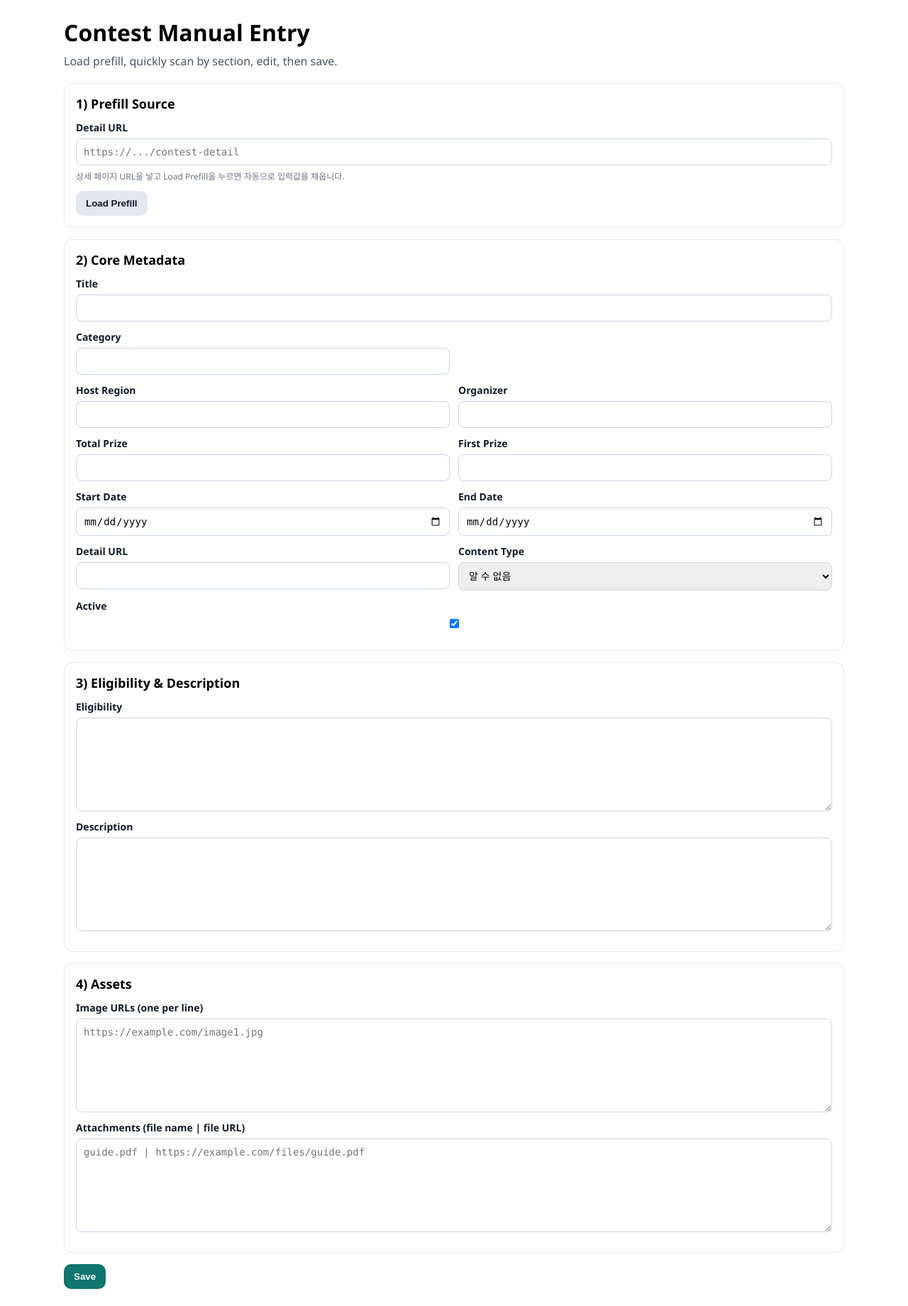
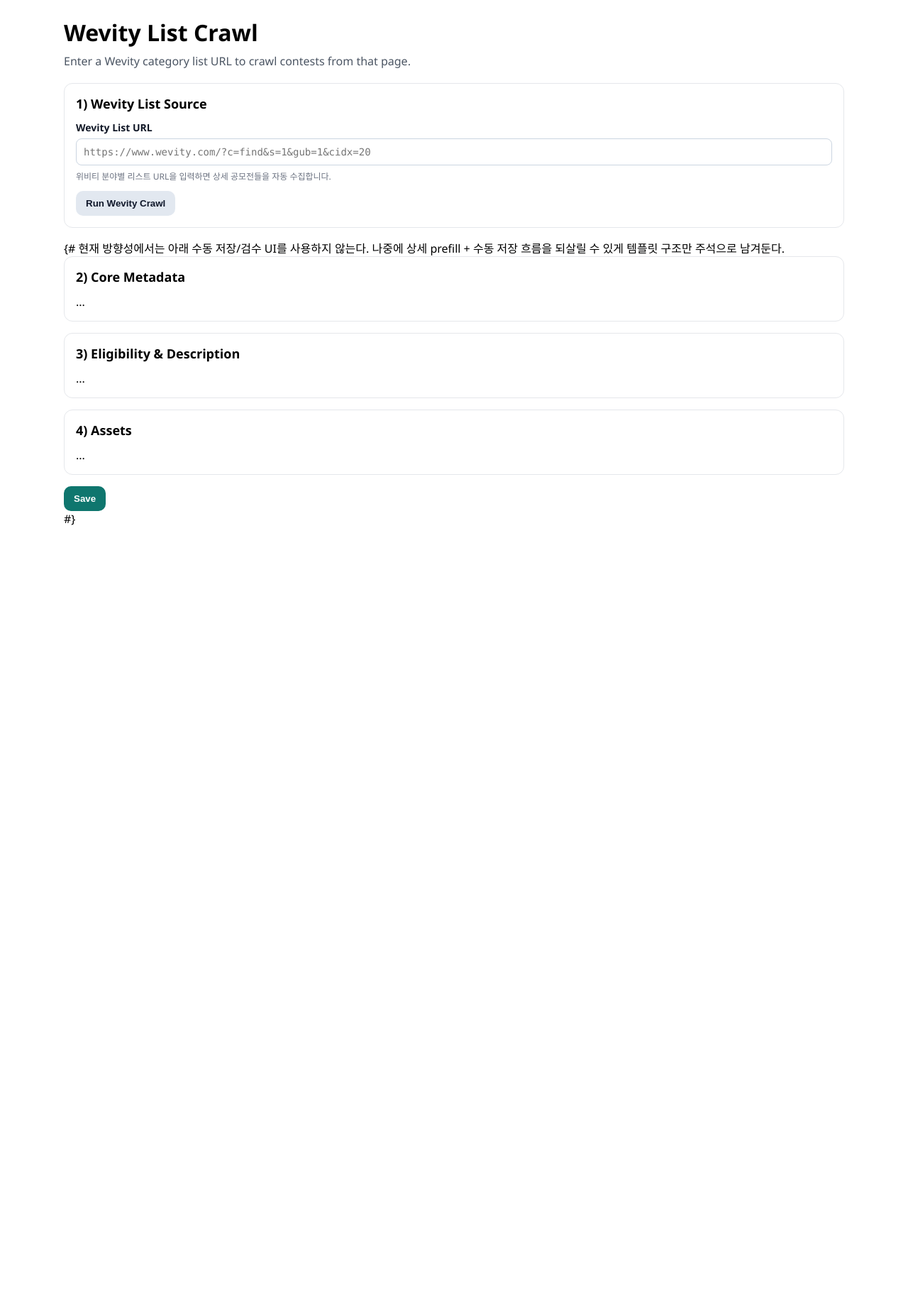
Before and after one commit to ContestCrawler/contestcrawlerpjt, a Django app: page /contests/create/ in a window 1280 px wide. Shown: the whole page at 71% size. After the commit the page ends 740 px from the top, so only its background shows below. Run offline with Django 5.2, Linux system fonts and the light colour scheme; parts of the project's set-up code (start-up, migrations or seed data) failed here and were passed over.

Commit message:
fix: create 화면을 위비티 리스트 크롤링 기준으로 form, view, create 정리

```diff
--- a/contests/forms.py
+++ b/contests/forms.py
@@ -4,25 +4,19 @@
 
 
 class ContestCreateForm(forms.ModelForm):
-    # source_url은 DB에 저장되는 Contest 필드가 아니다.
-    # create 화면에서 "어느 상세 페이지를 크롤링할지" 입력받기 위한 임시 폼 필드다.
     source_url = forms.URLField(
         required=False,
-        label="Prefill URL",
-        widget=forms.URLInput(attrs={"placeholder": "https://.../contest-detail"}),
-        help_text="상세 페이지 URL을 넣고 Load Prefill을 누르면 자동으로 입력값을 채웁니다.",
+        label="Wevity List URL",
+        widget=forms.URLInput(attrs={"placeholder": "https://www.wevity.com/?c=find&s=1&gub=1&cidx=20"}),
+        help_text="위비티 분야별 리스트 URL을 입력하면 상세 공모전들을 자동 수집합니다.",
     )
 
-    # image_urls 역시 Contest 모델 필드는 아니다.
-    # 사용자가 확인/수정한 뒤 저장하면 contest_writer.save_assets()가 ContestImage로 저장한다.
     image_urls = forms.CharField(
         required=False,
         widget=forms.Textarea(attrs={"rows": 4, "placeholder": "https://example.com/image1.jpg"}),
-        help_text="이미지 URL을 한 줄에 하나씩 입력하세요.",
+        help_text="이미지 URL은 한 줄에 하나씩 입력하세요.",
     )
 
-    # 첨부파일도 ContestAttachment 별도 테이블로 저장되므로 textarea 보조 필드로 받는다.
-    # 한 줄 형식은 "파일명 | URL"이고, 파일명이 없으면 URL만 넣어도 처리된다.
     attachment_lines = forms.CharField(
         required=False,
         widget=forms.Textarea(
@@ -33,8 +27,6 @@
 
     class Meta:
         model = Contest
-        # 실제 Contest 모델에 저장되는 필드들이다.
-        # source_url/image_urls/attachment_lines는 위에서 정의한 보조 필드라 여기에 넣지 않는다.
         fields = [
             "title",
             "eligibility",
@@ -50,8 +42,6 @@
             "detail_url",
             "content_type",
         ]
-        # 날짜 필드는 브라우저 date picker를 쓰게 하고,
-        # 긴 텍스트 필드는 textarea 높이를 조금 넉넉하게 잡는다.
         widgets = {
             "start_date": forms.DateInput(attrs={"type": "date"}),
             "end_date": forms.DateInput(attrs={"type": "date"}),
--- a/contests/views.py
+++ b/contests/views.py
@@ -2,25 +2,15 @@
 from django.shortcuts import redirect, render
 
 from .forms import ContestCreateForm
-from .services.contest_writer import save_assets
-from .services.prefill import build_prefill_data
+from .services.crawler import crawl_wevity_list_page
+from .services.prefill import is_wevity_list_url
 
 
 def create_contest(request):
-    if request.method == "POST":
-        form = ContestCreateForm(request.POST)
-        if form.is_valid():
-            contest = form.save()
-            save_assets(
-                contest=contest,
-                image_urls_text=form.cleaned_data["image_urls"],
-                attachment_lines_text=form.cleaned_data["attachment_lines"],
-            )
-            messages.success(request, "Contest has been saved.")
-            return redirect("contests:create")
-    else:
-        form = ContestCreateForm()
-
+    # 현재 create 화면은 수동 입력 화면이라기보다
+    # "위비티 리스트 URL을 넣고 크롤링을 시작하는 진입점" 역할만 맡는다.
+    # 실제 Contest 데이터 생성은 크롤러가 상세 페이지를 순회하면서 자동으로 처리한다.
+    form = ContestCreateForm()
     return render(request, "contests/create.html", {"form": form})
 
 
@@ -28,18 +18,26 @@
     if request.method != "POST":
         return redirect("contests:create")
 
+    form = ContestCreateForm(request.POST)
     source_url = (request.POST.get("source_url") or "").strip()
-    form = ContestCreateForm(request.POST)
 
-    if not source_url:
-        form.add_error("source_url", "Please enter a prefill URL.")
+    if not is_wevity_list_url(source_url):
+        # 위비티 URL이 아닌 경우 에러 처리
+        form.add_error("source_url", "Please enter a Wevity list URL.")
         return render(request, "contests/create.html", {"form": form})
 
     try:
-        initial_data = build_prefill_data(source_url)
+
+        # 수동 실행이든 나중의 스케줄러 실행이든
+        # 실제 수집 로직은 동일한 크롤러 진입점을 사용하도록 맞춘다.
+        crawl_wevity_list_page(source_url) # 여기서 리스트 페이지 전달
+
+    # 에러 처리
+    except ValueError as exc:
+        form.add_error("source_url", str(exc))
+        return render(request, "contests/create.html", {"form": form})
     except Exception as exc:
-        form.add_error("source_url", f"Could not load prefill data: {exc}")
+        form.add_error("source_url", f"Could not crawl Wevity list page: {exc}")
         return render(request, "contests/create.html", {"form": form})
 
-    messages.success(request, "Prefill loaded. Please review and save.")
-    return render(request, "contests/create.html", {"form": ContestCreateForm(initial=initial_data)})
+    return redirect("contests:create")
--- a/templates/contests/create.html
+++ b/templates/contests/create.html
@@ -23,118 +23,48 @@
 </style>
 
 <div class="page">
-  <h1 class="title">Contest Manual Entry</h1>
-  <p class="desc">Load prefill, quickly scan by section, edit, then save.</p>
+  <h1 class="title">Wevity List Crawl</h1>
+  <p class="desc">Enter a Wevity category list URL to crawl contests from that page.</p>
 
   <form method="post">
     {% csrf_token %}
     {{ form.non_field_errors }}
 
     <div class="panel">
-      <h2>1) Prefill Source</h2>
+      <h2>1) Wevity List Source</h2>
       <div class="field mono">
-        <label for="{{ form.source_url.id_for_label }}">Detail URL</label>
+        <label for="{{ form.source_url.id_for_label }}">Wevity List URL</label>
         {{ form.source_url }}
         <div class="help">{{ form.source_url.help_text }}</div>
         {% for e in form.source_url.errors %}<div class="err">{{ e }}</div>{% endfor %}
       </div>
       <div class="actions">
-        <button class="btn btn-secondary" type="submit" formaction="{% url 'contests:prefill' %}" formnovalidate>Load Prefill</button>
+        <button class="btn btn-secondary" type="submit" formaction="{% url 'contests:prefill' %}" formnovalidate>Run Wevity Crawl</button>
       </div>
     </div>
 
+    {# 현재 방향성에서는 아래 수동 저장/검수 UI를 사용하지 않는다.
+       나중에 상세 prefill + 수동 저장 흐름을 되살릴 수 있게 템플릿 구조만 주석으로 남겨둔다.
+
     <div class="panel">
       <h2>2) Core Metadata</h2>
-      {# 제목은 긴 경우가 많아 한 줄 전체를 사용한다. #}
-      <div class="field">
-        <label for="{{ form.title.id_for_label }}">Title</label>
-        {{ form.title }}
-        {% for e in form.title.errors %}<div class="err">{{ e }}</div>{% endfor %}
-      </div>
-      {# 분야도 값이 길 수 있어 단독 줄로 둔다. #}
-      <div class="grid-2">
-        <div class="field">
-          <label for="{{ form.category.id_for_label }}">Category</label>
-          {{ form.category }}
-        </div>
-      </div>
-      {# 주최지역과 주최사는 서로 다른 의미라 별도 필드로 나누되, 비교하기 쉽게 같은 줄에 둔다. #}
-      <div class="grid-2">
-        <div class="field">
-          <label for="{{ form.host_region.id_for_label }}">Host Region</label>
-          {{ form.host_region }}
-        </div>
-        <div class="field">
-          <label for="{{ form.organizer.id_for_label }}">Organizer</label>
-          {{ form.organizer }}
-        </div>
-      </div>
-      {# 상금 정보는 위비티 요약 영역에서 같이 제공되므로 한 줄에 묶는다. #}
-      <div class="grid-2">
-        <div class="field">
-          <label for="{{ form.total_prize.id_for_label }}">Total Prize</label>
-          {{ form.total_prize }}
-        </div>
-        <div class="field">
-          <label for="{{ form.first_prize.id_for_label }}">First Prize</label>
-          {{ form.first_prize }}
-        </div>
-      </div>
-      {# 시작일/종료일은 기간 확인이 쉽도록 같은 줄에 배치한다. #}
-      <div class="grid-2">
-        <div class="field">
-          <label for="{{ form.start_date.id_for_label }}">Start Date</label>
-          {{ form.start_date }}
-        </div>
-        <div class="field">
-          <label for="{{ form.end_date.id_for_label }}">End Date</label>
-          {{ form.end_date }}
-        </div>
-      </div>
-      {# detail_url은 실제 공모전 페이지로 이동할 URL이다. 위비티 입력 시 요약의 홈페이지 URL이 들어온다. #}
-      <div class="grid-2">
-        <div class="field mono">
-          <label for="{{ form.detail_url.id_for_label }}">Detail URL</label>
-          {{ form.detail_url }}
-        </div>
-        <div class="field">
-          <label for="{{ form.content_type.id_for_label }}">Content Type</label>
-          {{ form.content_type }}
-        </div>
-      </div>
-      <div class="field">
-        <label for="{{ form.is_active.id_for_label }}">Active</label>
-        {{ form.is_active }}
-      </div>
+      ...
     </div>
 
     <div class="panel">
       <h2>3) Eligibility & Description</h2>
-      <div class="field">
-        <label for="{{ form.eligibility.id_for_label }}">Eligibility</label>
-        {{ form.eligibility }}
-      </div>
-      <div class="field">
-        <label for="{{ form.description.id_for_label }}">Description</label>
-        {{ form.description }}
-      </div>
+      ...
     </div>
 
     <div class="panel">
       <h2>4) Assets</h2>
-      <div class="field mono">
-        <label for="{{ form.image_urls.id_for_label }}">Image URLs (one per line)</label>
-        {{ form.image_urls }}
-      </div>
-      <div class="field mono">
-        <label for="{{ form.attachment_lines.id_for_label }}">Attachments (file name | file URL)</label>
-        {{ form.attachment_lines }}
-      </div>
+      ...
     </div>
 
     <div class="actions">
       <button class="btn btn-primary" type="submit" name="action" value="save">Save</button>
     </div>
+    #}
   </form>
 </div>
 {% endblock content %}
```
